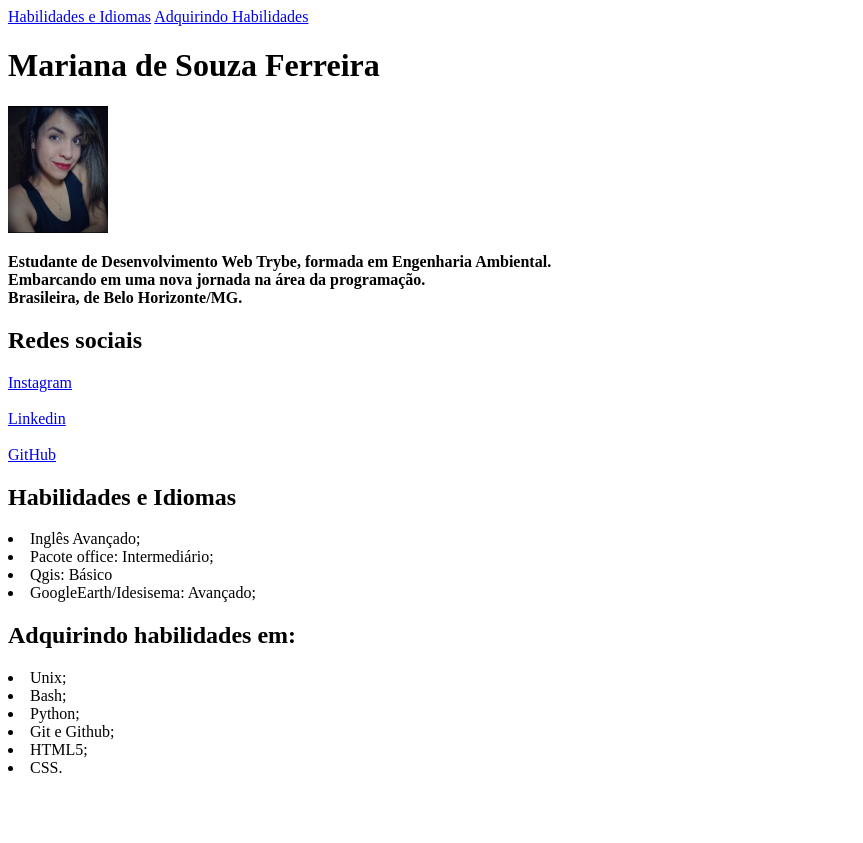
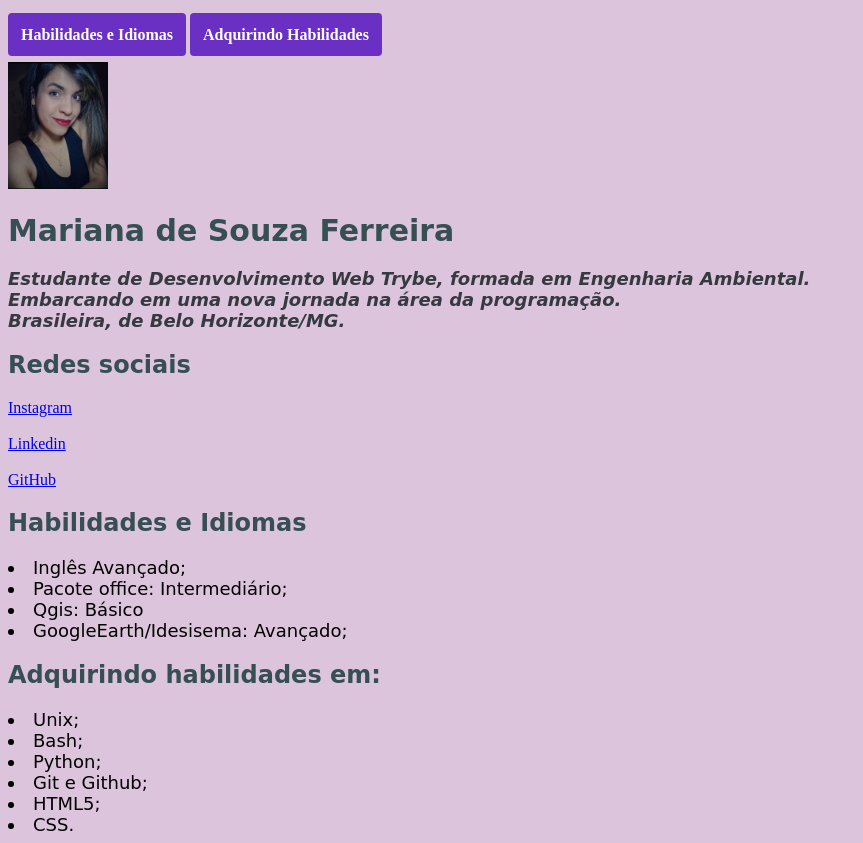
Before and after one commit to marianasdf/marianasdf.github.io, a plain HTML site: page index.html in a window 1280 px wide. Shown: the whole page, without its empty margins (0-863 px from the left). Before the commit the page ends 800 px from the top, so only its background shows below. Drawn offline with Linux system fonts and the light colour scheme.

Commit message:
modificações do estilo parte 1

```diff
--- a/index.html
+++ b/index.html
@@ -3,14 +3,57 @@
   <head>
     <meta charset="UTF-8">
     <title>Portfolio Mariana</title>
+    <style>
+
+      body{
+        background-color: #ddc4dd;
+      }
+
+      h1{
+        font-family: cursive;
+        font-size: 30px;
+        color:#354f52;
+        font-weight:bold;
+      }
+      h2{
+        color:#354f52 ;
+        font-family: cursive;
+      }
+
+      p{
+        font-family:cursive;
+        text-align:justify;
+        color:#343a40;
+        font-size: 18px;
+        font-style: oblique;
+      }
+      lu{
+        font-family: cursive;
+        font-size: 18px;
+      }
+      .button{
+        color:#fff;
+        background-color:#6930c3;
+        padding: 13px;
+        text-decoration: none;
+        border-radius: 4px;
+        font-weight: bold;
+
+
+      }
+
+    </style>
   </head>
   <body>
-    <a href="#Habilidades e Idioma">Habilidades e Idiomas</a>
-    <a href="#Adquirindo">Adquirindo Habilidades</a>
+    <br>
+    <a class="button" href="#Habilidades e Idioma">Habilidades e Idiomas</a>
+    <a class="button" href="#Adquirindo">Adquirindo Habilidades</a>
+    <br>
+    <br>
 
+   <img src= "Mariana.jpeg" alt="Foto da mariana com o cabelo solto e blusa preta" width= "100px">
     <h1>Mariana de Souza Ferreira</h1>
-    <img src= "Mariana.jpeg" alt="Foto da mariana com o cabelo solto e blusa preta" width= "100px">
-<p><strong>Estudante de Desenvolvimento Web Trybe, formada em Engenharia Ambiental.<br>Embarcando em uma nova jornada na área da programação.<br> Brasileira, de Belo Horizonte/MG.</strong></p>
+    <p><strong>Estudante de Desenvolvimento Web Trybe, formada em Engenharia Ambiental.<br>Embarcando em uma nova jornada na área da programação.<br> Brasileira, de Belo Horizonte/MG.</strong></p>
 
 <h2>Redes sociais</h2>
 <a href="https://www.instagram.com/marianasdfs/" target="_blank">Instagram</a>
```
